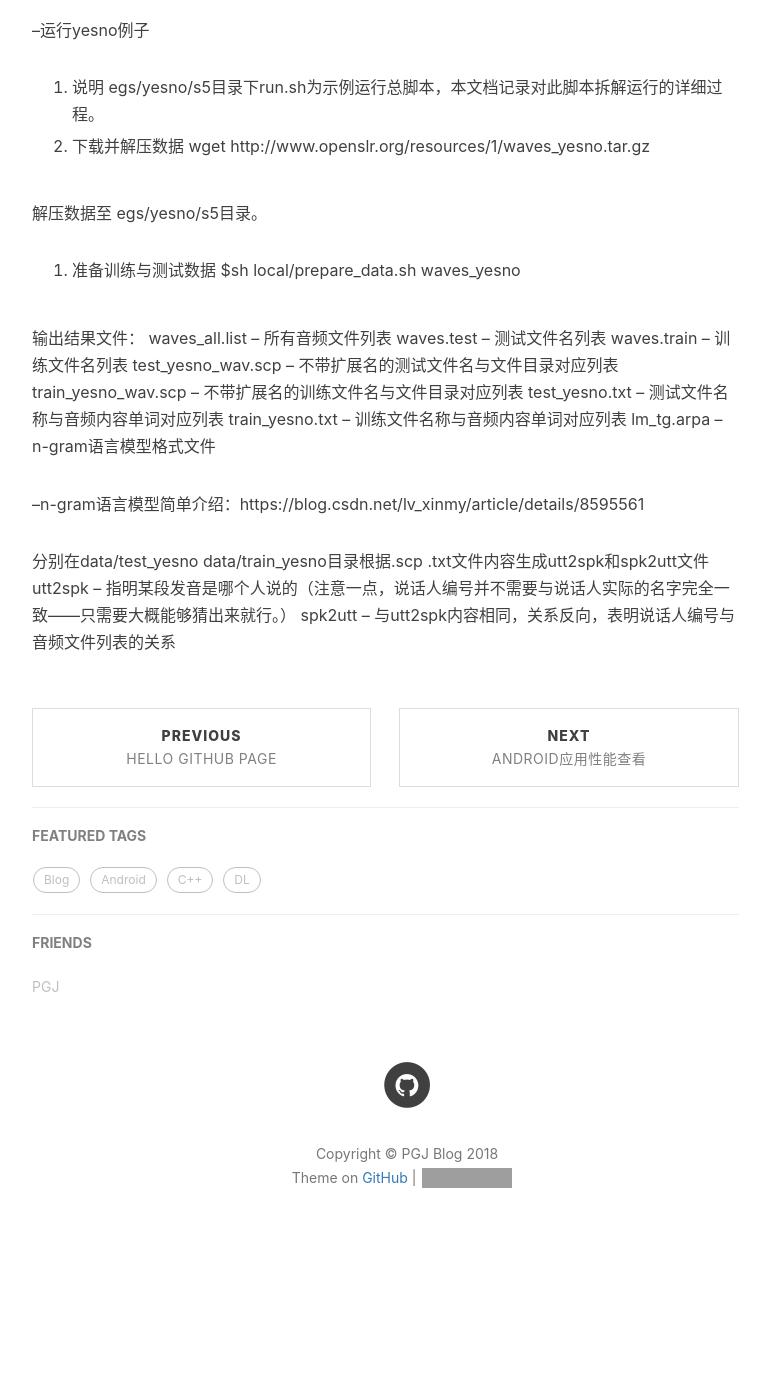
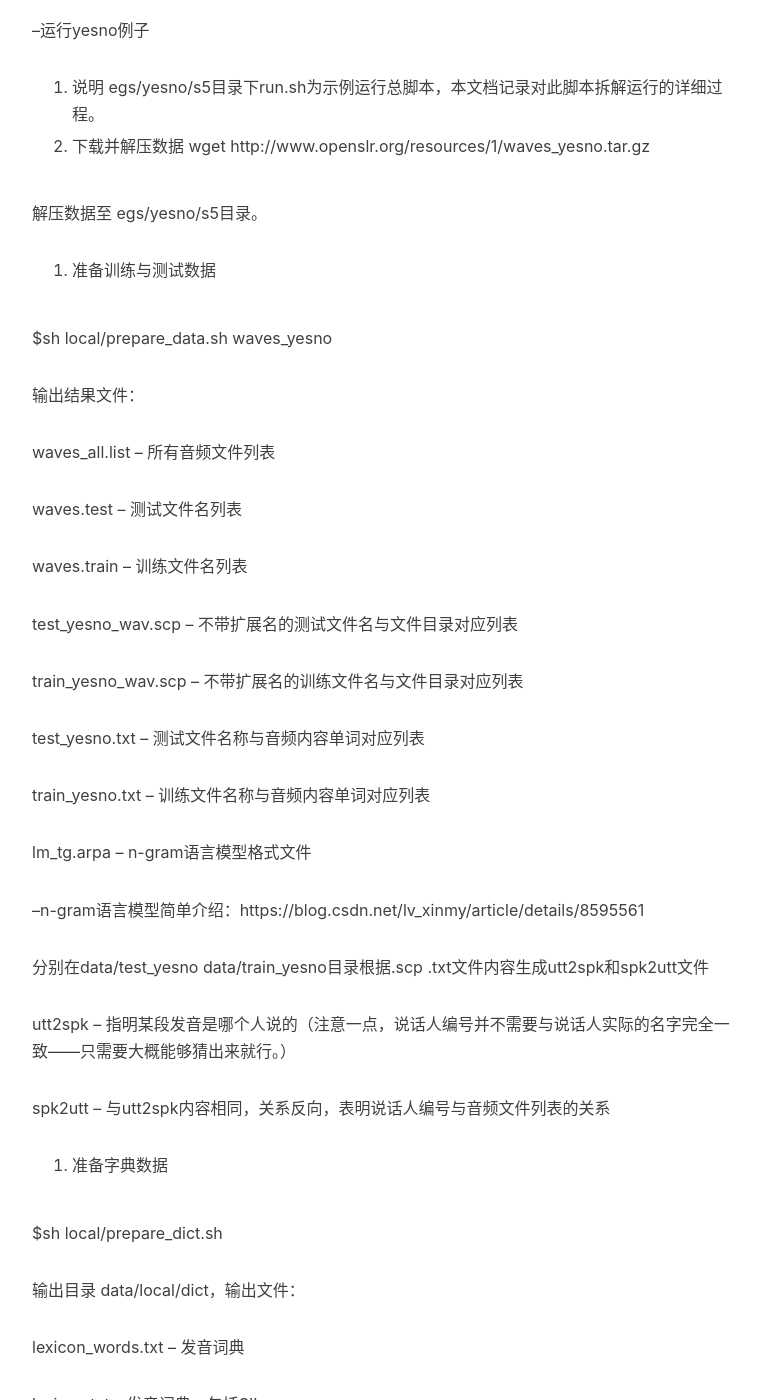
Before and after one commit to cddypang/cddypang.github.io, a Jekyll site: the page built from _posts/2018-12-05-kaldi-learn-egs01-yesno.md, in a window 1280 px wide and 1400 px high, scrolled down 556 px. Shown: the whole window, without its empty margins (233-1003 px from the left). Built offline with Jekyll 4.4.1, drawn with Linux system fonts in a browser that asks for light colours; nearby versions of some CDN libraries; comment, search, counter and statistics services are not loaded; before the commit the page ends 1838 px from its top, so only the background shows below that; some of the changed text lies outside the part shown; grey boxes are pictures that could not be loaded.

Commit message:
Update 2018-12-05-kaldi-learn-egs01-yesno.md

```diff
--- a/_posts/2018-12-05-kaldi-learn-egs01-yesno.md
+++ b/_posts/2018-12-05-kaldi-learn-egs01-yesno.md
@@ -21,20 +21,52 @@ wget http://www.openslr.org/resources/1/waves_yesno.tar.gz
 解压数据至 egs/yesno/s5目录。
 
 2. 准备训练与测试数据
+
 $sh local/prepare_data.sh waves_yesno
 
 输出结果文件：
+
 waves_all.list -- 所有音频文件列表
+
 waves.test -- 测试文件名列表
+
 waves.train -- 训练文件名列表
+
 test_yesno_wav.scp -- 不带扩展名的测试文件名与文件目录对应列表
+
 train_yesno_wav.scp -- 不带扩展名的训练文件名与文件目录对应列表
+
 test_yesno.txt -- 测试文件名称与音频内容单词对应列表
+
 train_yesno.txt -- 训练文件名称与音频内容单词对应列表
+
 lm_tg.arpa -- n-gram语言模型格式文件
 
 --n-gram语言模型简单介绍：https://blog.csdn.net/lv_xinmy/article/details/8595561
 
+
 分别在data/test_yesno data/train_yesno目录根据.scp .txt文件内容生成utt2spk和spk2utt文件
+
 utt2spk -- 指明某段发音是哪个人说的（注意一点，说话人编号并不需要与说话人实际的名字完全一致——只需要大概能够猜出来就行。）
+
 spk2utt -- 与utt2spk内容相同，关系反向，表明说话人编号与音频文件列表的关系
+
+3. 准备字典数据
+
+$sh local/prepare_dict.sh
+
+输出目录 data/local/dict，输出文件：
+
+lexicon_words.txt -- 发音词典
+
+lexicon.txt -- 发音词典，包括SIL
+
+nonsilence_phones.txt -- 非静音音素。音素集phones.txt除去silence_phones.txt中的所有音素，不能包含<eps>.
+
+silence_phones.txt -- 静音音素。写入sil
+
+optional_silence.txt -- 可选静音音素。写入sil
+
+4.
+
+$utils/prepare_lang.sh --position-dependent-phones false data/local/dict "<SIL>" data/local/lang data/lang
```
